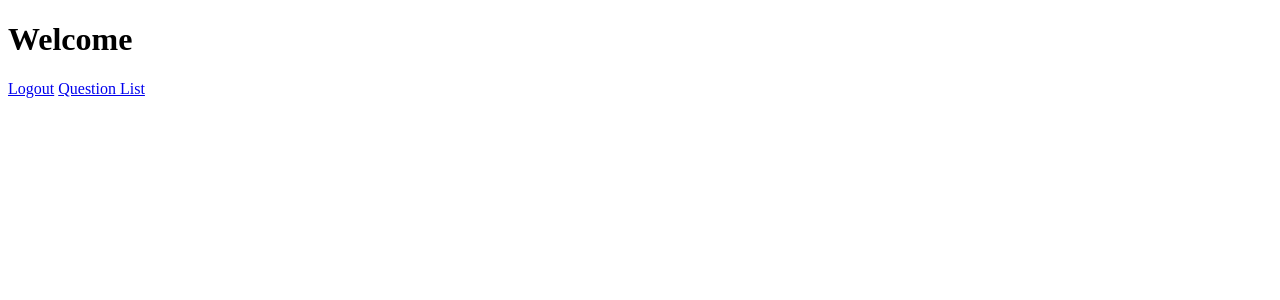
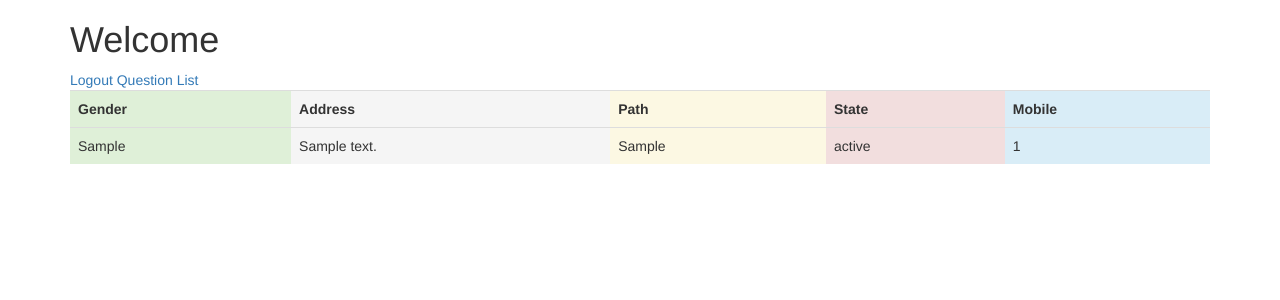
Before and after one commit to nishankkumar/Django-Angular, a Django app: page /profile/ in a window 1280 px wide. Shown: the top 300 px of the page. Run offline with Django 3.2, Linux system fonts and the light colour scheme; a user stored in the database is signed in; tables that the repository leaves empty hold one stand-in row (values such as "Sample post"); some libraries are stand-ins or nearby versions.

Commit message:
table data from db

```diff
--- a/djangopool/djangopool/templates/base.html
+++ b/djangopool/djangopool/templates/base.html
@@ -13,15 +13,14 @@
     <link rel="shortcut icon" type="image/x-icon" href="{% static 'images/favicon.ico' %}">
 
     {% block styles %}
-    {% compress css %}
+    <link rel="stylesheet" href="https://maxcdn.bootstrapcdn.com/bootstrap/3.3.5/css/bootstrap.min.css">
         <!-- <link href="{% static 'less/style/style.less' %}" type="text/less" rel="stylesheet" /> -->
-    {% endcompress %}
     {% endblock %}
 
 
     {% block scripts %}
-    {% compress js %}
-    {% endcompress %}
+    <script src="https://ajax.googleapis.com/ajax/libs/jquery/1.11.3/jquery.min.js"></script>
+    <script src="https://maxcdn.bootstrapcdn.com/bootstrap/3.3.5/js/bootstrap.min.js"></script>
     {% endblock %}
 
 
@@ -42,7 +41,7 @@
     <header class="header js-header-section">
         {% block header %}{% endblock %}
     </header>
-    <div class="main-content">
+    <div class="container">
         {% block content %}{% endblock %}
     </div>
     <footer class="footer">
--- a/djangopool/login/templates/home.html
+++ b/djangopool/login/templates/home.html
@@ -2,6 +2,8 @@
 {% block title %}Welcome to Django{% endblock %}
 {% block head %}Welcome to Django{% endblock %}
 {% block content %}
-    <p>Welcome {{ user.username }} !!!</p>
+    <p>Welcome {{ user.email }} !!!</p>
     <a href="/logout/">Logout</a>
+    <a href="/polls/">Polls Application</a>
+    <a href="/profile/">Profile Page</a>
 {% endblock %}
--- a/djangopool/login/templates/registration/base.html
+++ b/djangopool/login/templates/registration/base.html
@@ -1,4 +1,4 @@
-<!DOCTYPE html PUBLIC "-//W3C//DTD XHTML 1.0 Transitional//EN" "http://www.w3.org/TR/xhtml1/DTD/xhtml1-transitional.dtd">
+<!-- <!DOCTYPE html PUBLIC "-//W3C//DTD XHTML 1.0 Transitional//EN" "http://www.w3.org/TR/xhtml1/DTD/xhtml1-transitional.dtd">
 <html>
     <head>
         <title>Django Login Application |
@@ -9,4 +9,4 @@
         {% block content %}{% endblock %}
 
     </body>
-</html>
+</html> -->
--- a/djangopool/login/templates/registration/success.html
+++ b/djangopool/login/templates/registration/success.html
@@ -1,4 +1,5 @@
 {% extends "base.html" %}
+{% load staticfiles %}
 {% block title %}Registration Successful{% endblock %}
 {% block head %}
  Registration Completed Successfully
@@ -6,4 +7,5 @@
 {% block content %}
     Thank you for registering.
     <a href="/">Login</a>
+    <a href="{% static '/logout' %}">Logout</a>
 {% endblock %}
--- a/djangopool/polls/templates/polls/index.html
+++ b/djangopool/polls/templates/polls/index.html
@@ -8,3 +8,6 @@
 {% else %}
     <p>No polls are available.</p>
 {% endif %}
+<a href="/logout/">Logout</a>
+<a href="/polls/">Polls Application</a>
+<a href="/profile/">Profile Page</a>
--- a/djangopool/polls/templates/polls/results.html
+++ b/djangopool/polls/templates/polls/results.html
@@ -7,3 +7,8 @@
 </ul>
 
 <a href="{% url 'polls:detail' question.id %}">Vote again?</a>
+<p>
+	<a href="/logout/">Logout</a>
+	<a href="/polls/">Polls Application</a>
+	<a href="/profile/">Profile Page</a>
+</p>
--- a/djangopool/pro/templates/pro/index.html
+++ b/djangopool/pro/templates/pro/index.html
@@ -4,4 +4,24 @@
 	<h1>Welcome</h1>
 	<a href="{% static '/logout' %}">Logout</a>
 	<a href="{% static '/polls' %}">Question List</a>
+    <div class="table-responsive">
+        <table class="table table-striped">
+            <tr>
+                <th class="success">Gender</th>
+                <th class="active">Address</th>
+                <th class="warning">Path</th>
+                <th class="danger">State</th>
+                <th class="info">Mobile</th>
+            </tr>
+            {% for item in data_doc %}
+            <tr>
+                <td class="success">{{ item.gender }}</td>
+                <td class="active">{{ item.address }}</td>
+                <td class="warning">{{ item.path }}</td>
+                <td class="danger">{{ item.state }}</td>
+                <td class="info">{{ item.mobile }}</td>
+            </tr>
+            {% endfor %}
+        </table>
+    </div>
 {% endblock %}
--- a/djangopool/pro/views.py
+++ b/djangopool/pro/views.py
@@ -19,7 +19,7 @@ from django.views.generic import View
 #         return Question.objects.order_by('-pub_date')[:5]
 
 
-# class DetailView(generic.DetailView):
+# class DetailView(generic):
 #     model = Question
 #     template_name = 'polls/detail.html'
 
@@ -28,9 +28,16 @@ from django.views.generic import View
 #     model = Question
 #     template_name = 'polls/results.html'
 
-class ProfileView(generic.TemplateView):
-    model = Other
+class ProfileView(generic.ListView):
+    # model = Other
+    # queryset = Other.objects.all()
+    context_object_name = 'data_doc'
     template_name = 'pro/index.html'
+
+    def get_queryset(self):
+        """Return the last five published questions."""
+        # return Other.objects.order_by('-pub_date')[:5]
+        return Other.objects.all()
     # def get_queryset(self):
     #     """Return the last five published questions."""
     #     return Other.objects
```
Also changed, not shown: djangopool/login/templates/registration/login.html (+12 -3 lines), 2 other files.
